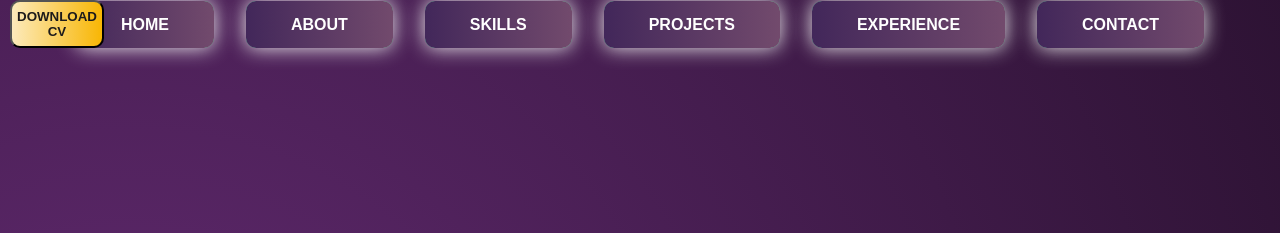
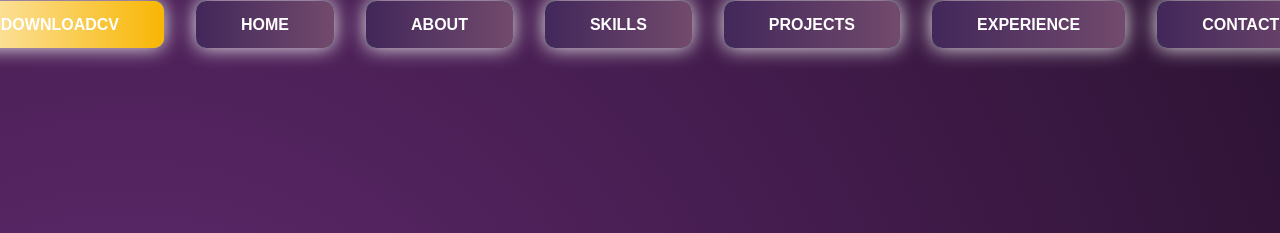
Before and after one commit to Sreejesh06/sreejesh.gihub.io, a plain HTML site: page index.html in a window 1280 px wide. Shown: the top 233 px of the page. Drawn offline with nearby package versions, Linux system fonts and the light colour scheme.

Commit message:
File modified

```diff
--- a/index.html
+++ b/index.html
@@ -18,7 +18,7 @@
     <header>
         <nav>
             <ul>
-                <button class="hireBtn">Download CV</button>
+                <li class="cv"><a href="https://drive.google.com/file/d/1IiiOMrmNlCpq7qMYsxfnJ-zQ1Q5TxeDV/view?usp=drivesdk" target="_blank">DownloadCV</a>
                     <li><a href="#home">Home</a></li>
                     <li><a href="#about">About</a></li>
                     <li><a href="#skills">Skills</a></li>
--- a/style.css
+++ b/style.css
@@ -271,3 +271,7 @@ span {
 .project-info a:hover {
     background-color: #077fff;
 }
+
+.cv a {
+    background-image: linear-gradient(to right, #fceabb 0%, #f8b500 51%, #fceabb 100%);
+}
```
Lines whose indentation alone changed are shown as unchanged.
